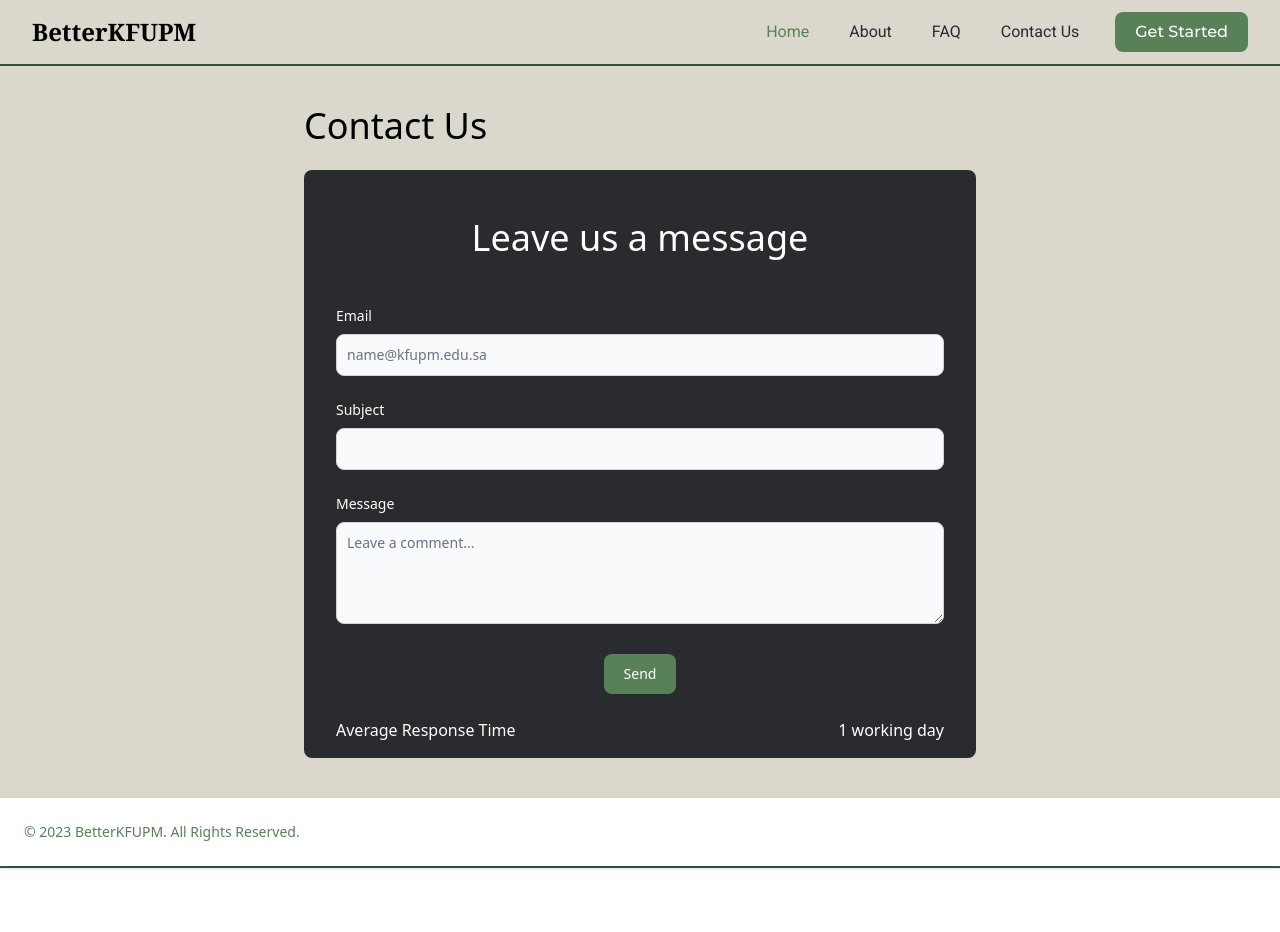
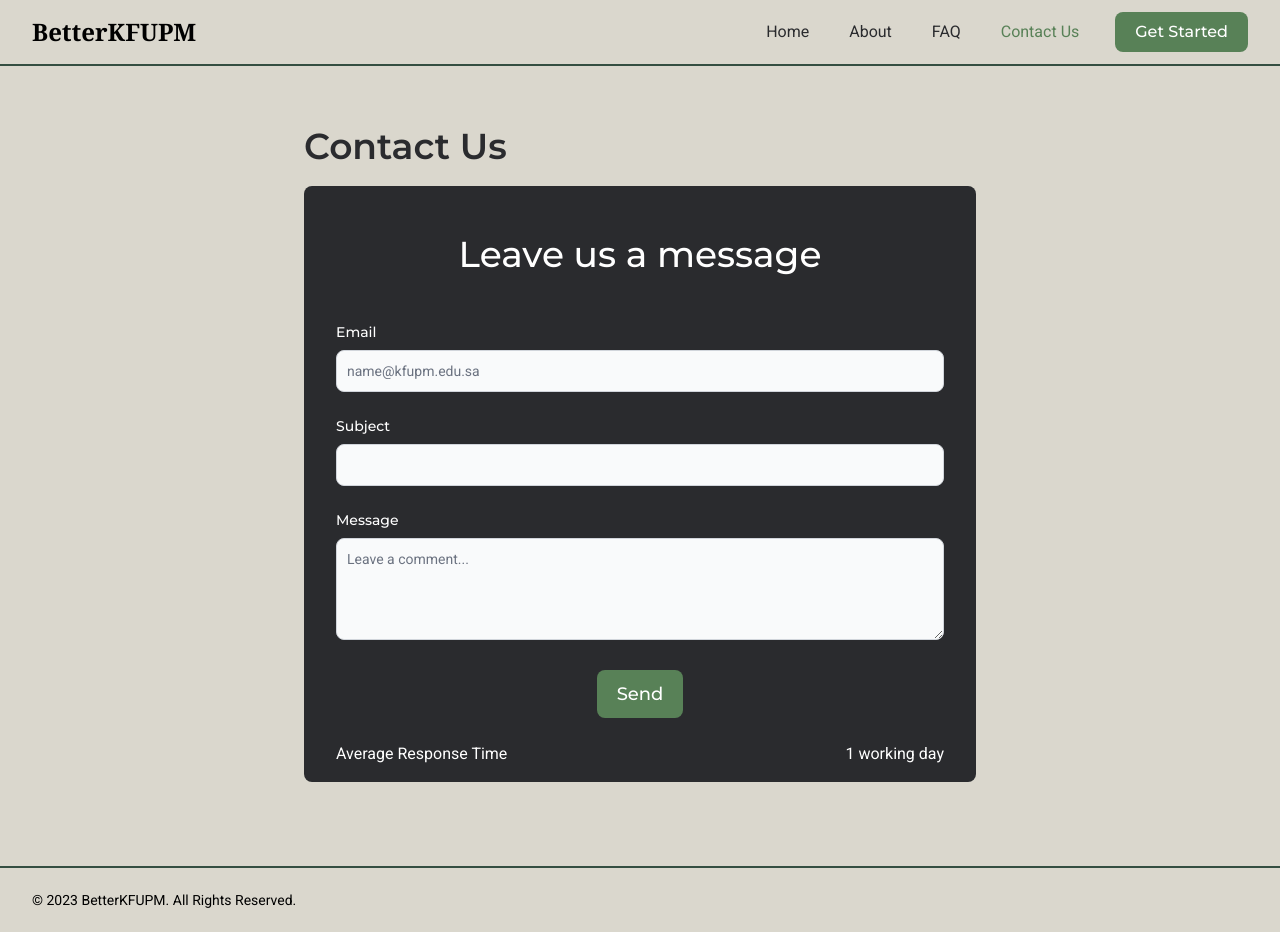
Before and after one commit to viasaud/better-kfupm, a React (Vite) app: page /contact-us in a window 1280 px wide. Before the commit the page ends 868 px from the top, so only its background shows below. Built offline with nearby package versions, Linux system fonts and the light colour scheme.

Commit message:
Updated Static Pages

```diff
--- a/index.html
+++ b/index.html
@@ -11,10 +11,8 @@
     <meta name="viewport" content="width=device-width, initial-scale=1.0" />
     <title>Vite + React</title>
   </head>
-  <body>
+  <body style="background-color: #dad7cd">
     <div id="root"></div>
     <script type="module" src="/src/main.jsx"></script>
-    <script type="module" src="https://unpkg.com/ionicons@5.5.2/dist/ionicons/ionicons.esm.js"></script>
-    <script nomodule src="https://unpkg.com/ionicons@5.5.2/dist/ionicons/ionicons.js"></script>
   </body>
 </html>
--- a/src/App.jsx
+++ b/src/App.jsx
@@ -1,18 +1,18 @@
-import { BrowserRouter as Router, Routes, Route } from 'react-router-dom';
-import HomeLayout from './pages/HomeLayout';
-import AboutLayout from './pages/AboutLayout';
-import ContactUsLayout from './pages/ContactUsLayout';
-import FAQLayout from './pages/FAQLayout';
+import { BrowserRouter as Router, Routes, Route } from "react-router-dom";
+import HomeLayout from "./pages/HomeLayout";
+import AboutLayout from "./pages/AboutLayout";
+import ContactUsLayout from "./pages/ContactUsLayout";
+import FAQLayout from "./pages/FAQLayout";
 
 export default function App() {
   return (
     <Router>
-      <div class="bg-background h-screen">
+      <div class="bg-background">
         <Routes>
-          <Route path='/' element={<HomeLayout />}></Route>
-          <Route path='/about' element={<AboutLayout />}></Route>
-          <Route path='contact-us' element={<ContactUsLayout />}></Route>
-          <Route path='faq' element={<FAQLayout />}></Route>
+          <Route path="/" element={<HomeLayout />}></Route>
+          <Route path="/about" element={<AboutLayout />}></Route>
+          <Route path="/contact-us" element={<ContactUsLayout />}></Route>
+          <Route path="/faq" element={<FAQLayout />}></Route>
         </Routes>
       </div>
     </Router>
--- a/src/components/ContactUs.jsx
+++ b/src/components/ContactUs.jsx
@@ -2,46 +2,68 @@
 
 const ContactUs = () => {
   return (
-        <>
+    <div className="bg-background h-screen">
       <div className="bg-background mx-auto py-10 px-2 sm:px-6 lg:px-8">
-
         <div className="mx-auto max-w-2xl">
-                    <h1 className="mb-6 text-2xl md:text-4xl">Contact Us</h1>
+          <h1 className="font-Montserrat text-jetBlack font-semibold text-4xl py-5">Contact Us</h1>
 
           <div class="flex flex-col bg-jetBlack text-white rounded-lg items-center justify-center mx-auto max-w-2xl pt-12 pb-4 px-6 md:px-8">
-                        <h1 className="mb-12 text-2xl md:text-4xl">Leave us a message</h1>
+            <h1 className="mb-12 text-2xl md:text-4xl font-Montserrat">Leave us a message</h1>
 
             <form className="text-white w-full">
               <div className="mb-6">
-                                <label for="email" className="block mb-2 text-sm font-medium ">Email</label>
-                                <input type="email" id="email" className="w-full bg-gray-50 border border-gray-300 text-gray-900 text-sm rounded-lg focus:ring-blue-500 focus:border-blue-500  p-2.5" placeholder="name@kfupm.edu.sa" required>
-                                </input>
+                <label for="email" className="block mb-2 text-sm font-Montserrat">
+                  Email
+                </label>
+                <input
+                  type="email"
+                  id="email"
+                  className="w-full bg-gray-50 border border-gray-300 text-gray-900 text-sm rounded-lg focus:ring-blue-500 focus:border-blue-500  p-2.5 font-Roboto"
+                  placeholder="name@kfupm.edu.sa"
+                  required
+                ></input>
               </div>
               <div className="mb-6">
-                                <label for="password" className="block mb-2 text-sm font-medium">Subject</label>
-                                <input type="password" id="password" className="w-full bg-gray-50 border border-gray-300 text-gray-900 text-sm rounded-lg focus:ring-blue-500 focus:border-blue-500 p-2.5 " required>
-                                </input>
+                <label for="password" className="block mb-2 text-sm font-Montserrat">
+                  Subject
+                </label>
+                <input
+                  type="password"
+                  id="password"
+                  className="font-Roboto w-full bg-gray-50 border border-gray-300 text-gray-900 text-sm rounded-lg focus:ring-blue-500 focus:border-blue-500 p-2.5 "
+                  required
+                ></input>
               </div>
               <div className="mb-6">
-                                <label for="message" className="block mb-2 text-sm font-medium">Message</label>
-                                <textarea id="message" rows="4" className="w-full p-2.5 text-sm bg-gray-50 rounded-lg border border-gray-300 focus:ring-blue-500 focus:border-blue-500 " placeholder="Leave a comment..."></textarea>
+                <label for="message" className="block mb-2 text-sm font-Montserrat">
+                  Message
+                </label>
+                <textarea
+                  id="message"
+                  rows="4"
+                  className="font-Roboto w-full p-2.5 text-sm bg-gray-50 rounded-lg border border-gray-300 focus:ring-blue-500 focus:border-blue-500 "
+                  placeholder="Leave a comment..."
+                ></textarea>
               </div>
               <div className="mb-6 flex justify-center">
-                                <button type="submit" className="text-white bg-mid-green hover:bg-dark-green focus:ring-4 focus:outline-none focus:ring-blue-300 font-medium rounded-lg text-sm sm:w-auto px-5 py-2.5 text-center ">Send</button>
+                <button
+                  type="submit"
+                  className=" text-white bg-mid-green hover:bg-dark-green focus:ring-4 focus:outline-none focus:ring-blue-300 rounded-lg text-lg sm:w-auto px-5 py-2.5 text-center font-Montserrat capitalize"
+                >
+                  Send
+                </button>
               </div>
             </form>
 
             <div className="text-white flex flex-row justify-between w-full">
-                            <h6 className="flex-row">Average Response Time</h6>
-                            <h6 className="flex-row">1 working day</h6>
-                        </div>
-
-                    </div >
+              <h6 className="flex-row font-Roboto">Average Response Time</h6>
+              <h6 className="flex-row font-Roboto">1 working day</h6>
             </div>
           </div>
-        </>
-    )
-}
-
+        </div>
+      </div>
+    </div>
+  );
+};
 
 export default ContactUs;
--- a/src/components/Footer.jsx
+++ b/src/components/Footer.jsx
@@ -1,10 +1,17 @@
 import { Link } from "react-router-dom";
 
-const Footer = () => {
-    return (
-        <footer className="sticky top-[100vh] w-full p-4 bg-white border-b-2 border-dark-green shadow md:flex md:items-center md:justify-between md:p-6">
-            <span className="text-sm text-mid-green sm:text-center">© 2023 <Link to=".." className="hover:underline">BetterKFUPM</Link>. All Rights Reserved.</span>
-        </footer>
-    );
+export default function Footer() {
+  return (
+    <footer className=" border-t-2 border-dark-green font-Roboto relative bottom-0">
+      <div className="bg-background mx-auto max-w-7xl px-2 sm:px-6 lg:px-8 py-5">
+        <span className="text-sm dark-light-green">
+          © 2023{" "}
+          <Link to=".." className="hover:underline">
+            BetterKFUPM
+          </Link>
+          . All Rights Reserved.
+        </span>
+      </div>
+    </footer>
+  );
 }
-export default Footer;
--- a/src/components/Navbar.jsx
+++ b/src/components/Navbar.jsx
@@ -2,17 +2,17 @@ import { Disclosure } from "@headlessui/react";
 import { Bars3Icon, XMarkIcon } from "@heroicons/react/24/outline";
 
 const navigation = [
-  { name: "Home", href: "#", current: true },
-  { name: "About", href: "", current: false },
-  { name: "FAQ", href: "#", current: false },
-  { name: "Contact Us", href: "#", current: false },
+  { name: "Home", href: "/" },
+  { name: "About", href: "/about" },
+  { name: "FAQ", href: "/faq" },
+  { name: "Contact Us", href: "/contact-us" },
 ];
 
 function classNames(...classes) {
   return classes.filter(Boolean).join(" ");
 }
 
-export default function Navbar() {
+export default function Navbar(props) {
   return (
     <Disclosure as="nav" className="bg-background border-b-2 border-dark-green font-Roboto">
       {({ open }) => (
@@ -41,10 +41,10 @@ export default function Navbar() {
                         key={item.name}
                         href={item.href}
                         className={classNames(
-                          item.current ? " text-mid-green" : "text-jetBlack hover:text-mid-green",
+                          item.name == props.name ? " text-mid-green" : "text-jetBlack hover:text-mid-green",
                           "px-3 py-2 text-md "
                         )}
-                        aria-current={item.current ? "page" : undefined}
+                        aria-current={item.name == props.name ? "page" : undefined}
                       >
                         {item.name}
                       </a>
@@ -67,8 +67,11 @@ export default function Navbar() {
                   key={item.name}
                   as="a"
                   href={item.href}
-                  className={classNames(item.current ? "text-mid-green" : "text-jetBlack hover:text-mid-green", "block px-3 py-2")}
-                  aria-current={item.current ? "page" : undefined}
+                  className={classNames(
+                    item.name == props.name ? "text-mid-green" : "text-jetBlack hover:text-mid-green",
+                    "block px-3 py-2"
+                  )}
+                  aria-current={item.name == props.name ? "page" : undefined}
                 >
                   {item.name}
                 </Disclosure.Button>
--- a/src/pages/AboutLayout.jsx
+++ b/src/pages/AboutLayout.jsx
@@ -1,25 +1,22 @@
 import Navbar from "../components/Navbar";
 import Footer from "../components/Footer";
-import { Outlet } from "react-router-dom";
 
-const AboutLayout = () => {
-    return (
-        <>
-            <Navbar />
-            <div className="bg-background mx-auto py-12 px-2 sm:px-6 lg:px-8">
-                <h1 className="text-start font-Montserrat font-semibold text-2xl text-jetBlack md:text-5xl">
-                    About BetterKFUPM
-                </h1>
-                <p className="text-start font-NotoSerif text-l text-dark-green mt-6 md:text-2xl">
-                    BetterKFUPM is a website allow KFUPM students to provide feedback to all KFUPM buildings, KFUPM E-services, External services inside the university Campus.
-                    <br /><br />
-                    BetterKfupm will help KFUPM and external servises providors to receive complaints and positive feedback to their services or product that they provide.
-                </p>
-            </div>
-            <Footer />
-            <Outlet />
-        </>
-    )
+export default function AboutLayout() {
+  return (
+    <div className="bg-background ">
+      <Navbar name="About" />
+      <div className="mx-auto max-w-7xl px-2 sm:px-6 lg:px-8 py-10 h-screen">
+        <h1 className="font-Montserrat text-jetBlack font-semibold text-4xl">About BetterKFUPM</h1>
+        <p className="font-Roboto text-mid-green text-xl pt-10 pb-3">
+          BetterKFUPM is a website allow KFUPM students to provide feedback to all KFUPM buildings, KFUPM E-services, External services
+          inside the university Campus.
+          <br />
+          <br />
+          BetterKfupm will help KFUPM and external servises providors to receive complaints and positive feedback to their services or
+          product that they provide.
+        </p>
+      </div>
+      <Footer />
+    </div>
+  );
 }
-
-export default AboutLayout;
--- a/src/pages/ContactUsLayout.jsx
+++ b/src/pages/ContactUsLayout.jsx
@@ -2,15 +2,12 @@ import Navbar from "../components/Navbar";
 import Footer from "../components/Footer";
 import ContactUs from "../components/ContactUs";
 
-
-const ContactUsLayout = () => {
-    return (
-        <>
-            <Navbar />
-            <ContactUs />
-            <Footer />
-        </>
-    )
+export default function ContactUsLayout() {
+  return (
+    <>
+      <Navbar name="Contact Us" />
+      <ContactUs />
+      <Footer />
+    </>
+  );
 }
-
-export default ContactUsLayout
--- a/src/pages/FAQLayout.jsx
+++ b/src/pages/FAQLayout.jsx
@@ -1,44 +1,34 @@
 import Navbar from "../components/Navbar";
 import Footer from "../components/Footer";
-import { Outlet } from "react-router-dom";
 
-const FAQLayout = () => {
-    return (
-        <>
-            <Navbar />
-            <div className="bg-background mx-auto px-2 md:px-6 py-12 lg:px-8">
-                <h1 className="text-start font-Montserrat font-semibold text-2xl text-jetBlack pb-1 md:text-5xl pb-2">
-                    FAQ
-                </h1>
-                <div className="py-2 md:py-4">
-                    <h1 className="text-start font-Montserrat font-semibold text-l text-jetBlack md:text-xl">
-                        What is the role of “BetterKFUPM” in Measuring beneficiaries satisfaction with KFUPM Services and E-platform?
-                    </h1>
-                    <p className="text-start font-NotoSerif text-sm text-dark-green mt-2 md:text-base">
-                        BetterKfupm will help KFUPM and external servises providors to receive complaints and positive feedback to their services or product that they provide.
-                    </p>
-                </div>
-                <div className="py-2 md:py-4">
-                    <h1 className="text-start font-Montserrat font-semibold text-l text-jetBlack md:text-xl">
-                        What is the role of “BetterKFUPM” in Measuring beneficiaries and E-platform?
-                    </h1>
-                    <p className="text-start font-NotoSerif text-sm text-dark-green mt-2 md:text-base">
-                        BetterKfupm will help KFUPM and external servises providors to receive complaints and positive feedback to their services or product that they provide.
-                    </p>
-                </div>
-                <div className="py-2 md:py-4">
-                    <h1 className="text-start font-Montserrat font-semibold text-l text-jetBlack md:text-xl">
-                        What is Measuring beneficiaries satisfaction with KFUPM Services and E-platform?
-                    </h1>
-                    <p className="text-start font-NotoSerif text-sm text-dark-green mt-2 md:text-base">
-                        BetterKfupm will help KFUPM and external servises providors to receive complaints and positive feedback to their services or product that they provide.
-                    </p>
-                </div>
-            </div>
-            <Footer />
-            <Outlet />
-        </>
-    )
+export default function FAQLayout() {
+  return (
+    <div class="bg-background">
+      <Navbar name="FAQ" />
+      <div className="mx-auto max-w-7xl px-2 sm:px-6 lg:px-8 py-10">
+        <h1 className="font-Montserrat text-jetBlack font-semibold text-4xl">FAQ</h1>
+        <Question text="What is BetterKFUPM and why should I use it?" />
+        <Answer text="lorem lorem lorem lorem" />
+        <Question text="What is BetterKFUPM and why should I use iM and why should I use iM and why should I use iM and why should I use it?" />
+        <Answer text="lorem lorem lorem loremem lorem loremem lorem loremem lorem loremem lorem loremem lorem loremem lorem loremem lorem loremem lorem loremem lorem loremem lorem loremem lorem loremem lorem loremem lorem loremem lorem lorem" />
+        <Question text="What is BetterKFUPM and why should I use it?" />
+        <Answer text="lorem lorem lorem lorem" />
+        <Question text="What is BetterKFUPM and why should I use iM and why should I use iM and why should I use iM and why should I use it?" />
+        <Answer text="lorem lorem lorem loremem lorem loremem lorem loremem lorem loremem lorem loremem lorem loremem lorem loremem lorem loremem lorem loremem lorem loremem lorem loremem lorem loremem lorem loremem lorem loremem lorem lorem" />
+        <Question text="What is BetterKFUPM and why should I use it?" />
+        <Answer text="lorem lorem lorem lorem" />
+        <Question text="What is BetterKFUPM and why should I use iM and why should I use iM and why should I use iM and why should I use it?" />
+        <Answer text="lorem lorem lorem loremem lorem loremem lorem loremem lorem loremem lorem loremem lorem loremem lorem loremem lorem loremem lorem loremem lorem loremem lorem loremem lorem loremem lorem loremem lorem loremem lorem lorem" />
+      </div>
+      <Footer />
+    </div>
+  );
 }
 
-export default FAQLayout;
+function Question(props) {
+  return <p className="font-Roboto text-jetBlack text-xl pt-10 pb-3 font-semibold">{props.text}</p>;
+}
+
+function Answer(props) {
+  return <p className="font-Roboto text-mid-green text-xl pl-5">{props.text}</p>;
+}
--- a/src/pages/HomeLayout.jsx
+++ b/src/pages/HomeLayout.jsx
@@ -4,7 +4,6 @@ import KFUPMLogo from "../assets/KFUPM_logo.png";
 import TrendingIcon from "../assets/trending-up-outline.svg";
 import EvaluationIcon from "../assets/chatbox-outline.svg";
 import UpVoteIcon from "../assets/arrow-up-outline.svg";
-
 
 const HomeLayout = () => {
   return (
@@ -16,8 +15,8 @@ const HomeLayout = () => {
       </div>
       <Footer />
     </>
-    )
-}
+  );
+};
 
 export default HomeLayout;
 
```
Lines whose indentation alone changed are shown as unchanged.
